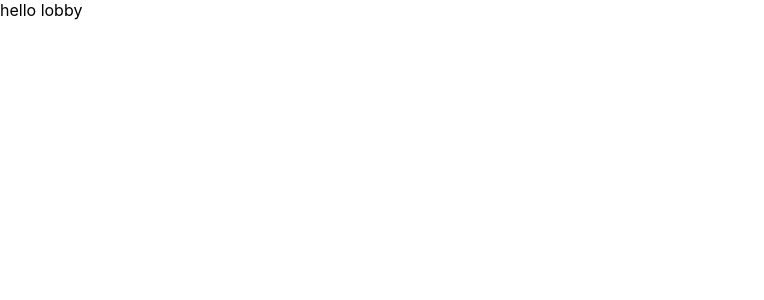
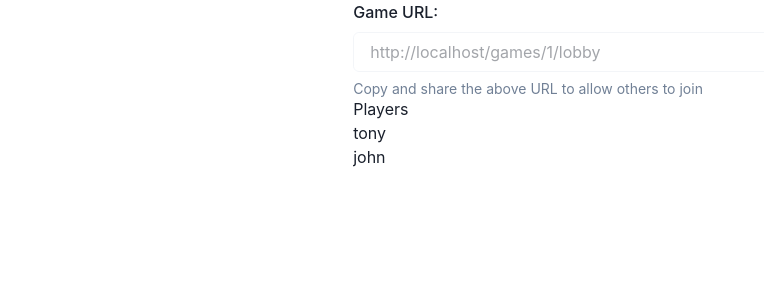
Before and after one commit to surreptus/scritch, a React (Create React App) app: page /games/1/lobby in a window 1280 px wide. Shown: the top 300 px of the page, without its empty margins (0-764 px from the left). Built offline with nearby package versions, Linux system fonts and the light colour scheme; no server answers.

Commit message:
feat: add home and lobby

```diff
--- a/package.json
+++ b/package.json
@@ -3,6 +3,9 @@
   "version": "0.1.0",
   "private": true,
   "dependencies": {
+    "@chakra-ui/react": "^1.6.10",
+    "@emotion/react": "^11",
+    "@emotion/styled": "^11",
     "@sentry/react": "^6.13.3",
     "@sentry/tracing": "^6.13.3",
     "@testing-library/jest-dom": "^5.11.4",
@@ -13,6 +16,8 @@
     "@types/react": "^17.0.0",
     "@types/react-dom": "^17.0.0",
     "firebase": "^9.1.3",
+    "formik": "^2.2.9",
+    "framer-motion": "^4",
     "react": "^17.0.2",
     "react-dom": "^17.0.2",
     "react-router-dom": "^5.3.0",
--- a/src/App.tsx
+++ b/src/App.tsx
@@ -1,4 +1,5 @@
 import React from 'react';
+import { ChakraProvider } from '@chakra-ui/react'
 import { Switch, Route, BrowserRouter } from 'react-router-dom'
 import './App.css';
 
@@ -7,6 +8,7 @@ import Games from './pages/games'
 
 function App() {
   return (
+    <ChakraProvider>
       <BrowserRouter>
         <Switch>
           <Route path='/games'>
@@ -18,6 +20,7 @@ function App() {
           </Route>
         </Switch>
       </BrowserRouter>
+    </ChakraProvider>
   );
 }
 
--- a/src/index.tsx
+++ b/src/index.tsx
@@ -7,7 +7,7 @@ import App from './App';
 import reportWebVitals from './reportWebVitals';
 
 const firebaseConfig = {
-  apiKey: "AIzaSyDjKUdCRvNXalqrt1IUoHvZc_AYIMwawGc",
+  apiKey: process.env.REACT_APP_FIREBASE_API_KEY,
   authDomain: "scritch-4e385.firebaseapp.com",
   databaseURL: "https://scritch-4e385-default-rtdb.firebaseio.com",
   projectId: "scritch-4e385",
--- a/src/pages/games/[id]/lobby.tsx
+++ b/src/pages/games/[id]/lobby.tsx
@@ -1,7 +1,77 @@
 import React from 'react'
+import {
+  Container,
+  Input,
+  Text,
+  List,
+  ListItem,
+  FormControl,
+  FormHelperText,
+  FormLabel,
+  InputGroup,
+  Button,
+  InputRightElement
+}  from '@chakra-ui/react'
 
 export default function Lobby() {
+  const canShare = typeof navigator.share !== 'undefined'
+
+  const players = [
+    {
+      name: 'tony',
+      id: 1
+    },
+    {
+      name: 'john',
+      id: 2
+    },
+  ]
+
+  const handleShare = () => {
+    navigator.share({
+      title: 'Join my Scritch game',
+      url: window.location.toString()
+    })
+  }
+
   return (
-    <div> hello lobby</div>
+    <Container>
+      <FormControl>
+        <FormLabel>
+          Game URL:
+        </FormLabel>
+        <InputGroup>
+          <Input
+            value={window.location.toString()}
+            disabled
+            pr="4.5rem"
+          />
+
+          {canShare && (
+            <InputRightElement width="4.5rem">
+              <Button h="1.75rem" size="sm" onClick={handleShare}>
+                Share
+              </Button>
+            </InputRightElement>
+          )}
+        </InputGroup>
+
+        <FormHelperText>
+          Copy and share the above URL to allow others to join
+        </FormHelperText>
+      </FormControl>
+
+      <Text>
+        Players
+      </Text>
+
+      <List>
+        {players.map((player) => (
+          <ListItem key={player.id}>
+            {player.name}
+          </ListItem>
+        ))}
+      </List>
+    </Container>
   )
 }
--- a/src/pages/games/create/index.tsx
+++ /dev/null
@@ -1,7 +0,0 @@
-import React from 'react'
-
-export default function Create () {
-  return (
-    <div>hello create</div>
-  )
-}
--- a/src/pages/games/index.tsx
+++ b/src/pages/games/index.tsx
@@ -1,16 +1,11 @@
 import React from 'react'
 import { Route, Switch } from 'react-router-dom'
 
-import Create from './create'
 import Game from './[id]'
 
 export default function Games () {
   return (
     <Switch>
-      <Route path='/games/create'>
-        <Create />
-      </Route>
-
       <Route path='/games/:id'>
         <Game />
       </Route>
--- a/src/pages/index.tsx
+++ b/src/pages/index.tsx
@@ -1,9 +1,35 @@
 import React from 'react'
+import { Form, Field, FieldProps, Formik } from 'formik'
+import { Container, Heading, Input, Button } from '@chakra-ui/react'
+
+interface FormValues {
+  name: string;
+}
+
+const INITIAL_VALUES: FormValues = {
+  name: ''
+}
 
 export default function Home () {
+  const handleSubmit = () => {}
+
   return (
-    <div>
-      hello home
-    </div>
+    <Container>
+      <Heading>
+        Scritch
+      </Heading>
+
+      <Formik initialValues={INITIAL_VALUES} onSubmit={handleSubmit}>
+        <Form>
+          <Field name='name'>
+            {({ field }: FieldProps) => <Input {...field} />}
+          </Field>
+
+          <Button type='submit'>
+            Submit
+          </Button>
+        </Form>
+      </Formik>
+    </Container>
   )
 }
```
Also changed, not shown: 1 other file (tests, documents, lock files or other folders). Lines whose indentation alone changed are shown as unchanged.
